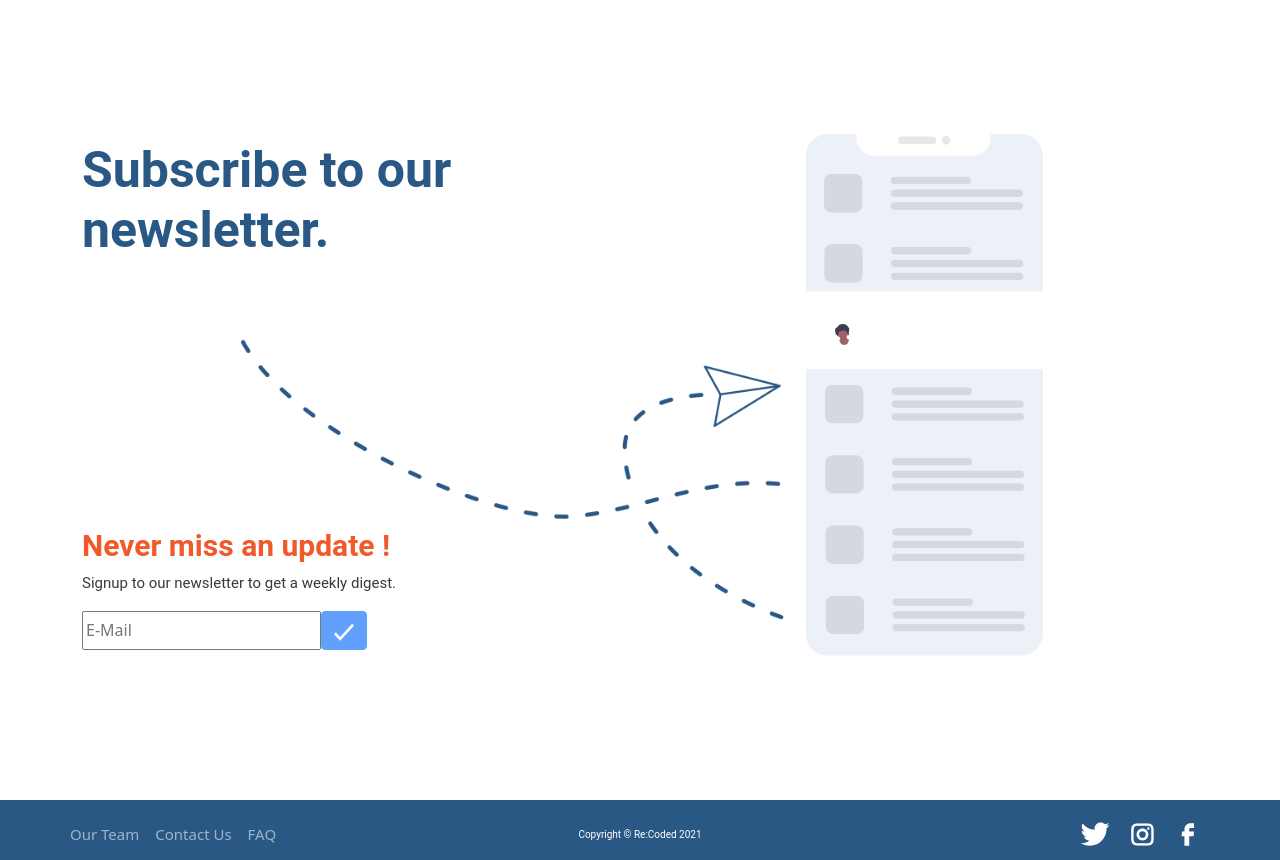
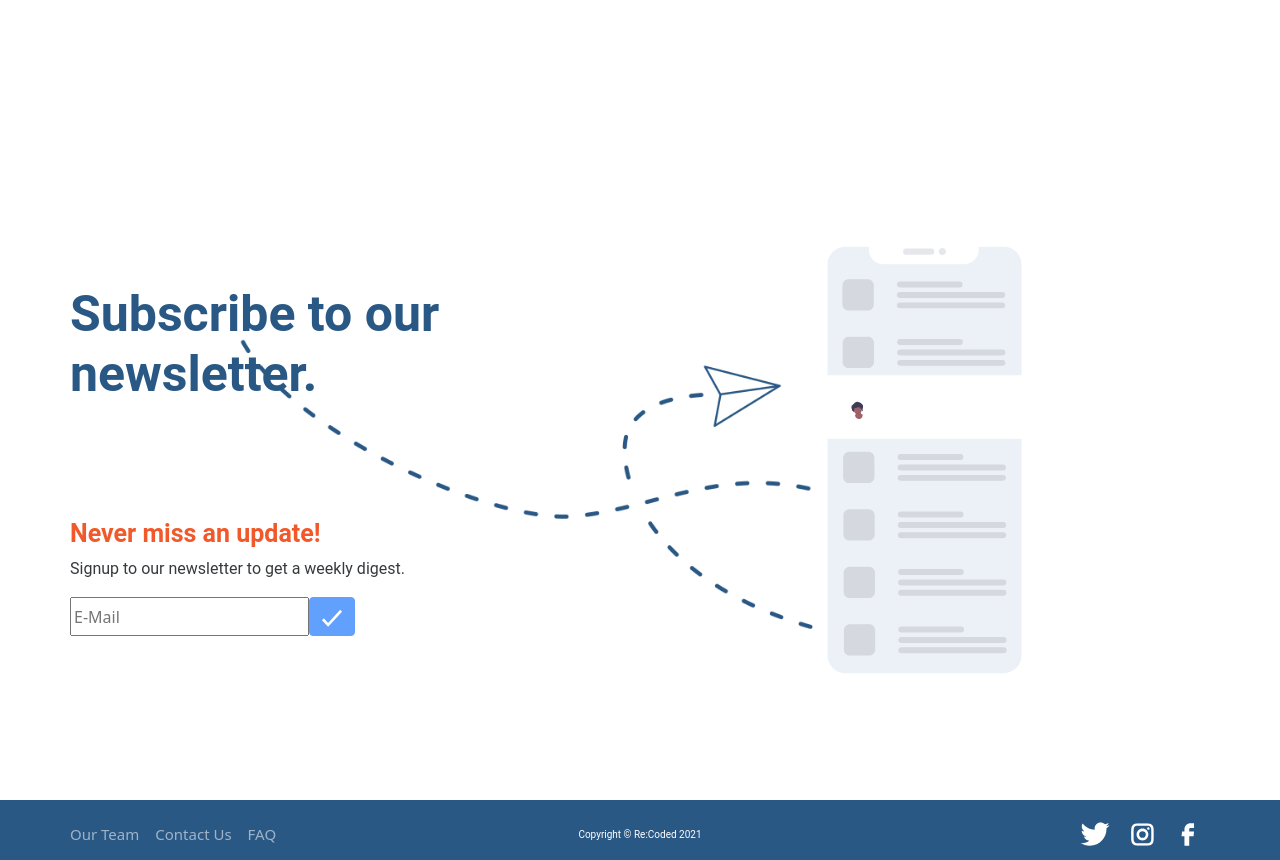
Before and after one commit to ReCoded-Org/capstone-turkey-love-thy-neighbour, a React (Create React App) app: page / in a window 1280 px wide. Shown: the part 3640-4500 px from the top of the page. Built offline with nearby package versions, Linux system fonts and the light colour scheme; no server answers.

Commit message:
Do some style changes

```diff
--- a/src/components/Subscription/index.jsx
+++ b/src/components/Subscription/index.jsx
@@ -2,7 +2,7 @@ import React from "react";
 
 import { Container, Row, Col } from "react-bootstrap";
 
-import PhoneAndNotificationsImg from "../../images/PhoneandNotifications.svg";
+import { ReactComponent as PhoneAndNotificationsImg } from "../../images/PhoneandNotifications.svg";
 import { ReactComponent as CheckIcon } from "../../images/Check.svg";
 
 import "./index.scss";
@@ -26,7 +26,7 @@ function Subscription() {
             <h1>
               Subscribe to our <br /> newsletter.
             </h1>
-            <h3>Never miss an update !</h3>
+            <h3>Never miss an update!</h3>
             <p>Signup to our newsletter to get a weekly digest.</p>
             <div className="button-input-wrapper">
               <input
@@ -42,7 +42,7 @@ function Subscription() {
                 className="btn btn-primary"
                 disabled={!email}
               >
-                <CheckIcon />
+                <CheckIcon className="check-icon" />
               </button>
             </div>
           </Col>
@@ -53,11 +53,7 @@ function Subscription() {
             md={6}
             className="my-md-auto d-flex d-sm-flex d-md-block justify-content-center justify-content-sm-center justify-content-md-center"
           >
-            <img
-              src={PhoneAndNotificationsImg}
-              alt="phoneimg"
-              className="img-fluid"
-            />
+            <PhoneAndNotificationsImg />
           </Col>
         </Row>
       </Container>
--- a/src/components/Subscription/index.scss
+++ b/src/components/Subscription/index.scss
@@ -1,7 +1,7 @@
 @import "../../style/variables";
 
 //laptop background
-@media screen and (min-width: 987px) {
+@media screen and (min-width: 992px) {
   .subscription-img-bg {
     background-image: url("../../images/laptop-background-image.png");
     background-size: cover;
@@ -13,33 +13,35 @@
 
 // tablet&phone background
 .subscription-img-bg {
-  @media screen and (min-width: 375px) and (max-width: 768px) {
+  @media screen and (min-width: 427px) and (max-width: 767px) {
     background-image: url("../../images/PhoneandNotificationsBG.png");
     background-repeat: no-repeat;
     background-attachment: fixed;
     background-position: center right;
-    background-size: 45%;
-    img {
+    background-size: 35%;
+    svg:not(.check-icon) {
       display: none;
     }
   }
+
+  @media screen and (min-width: 376px) and (max-width: 426px) {
+    background-image: url("../../images/PhoneandNotificationsBG.png");
+    background-repeat: no-repeat;
+    background-attachment: fixed;
+    background-position: center right;
+    background-size: 200px 350px;
+    svg:not(.check-icon) {
+      display: none;
+    }
+  }
+
   @media screen and (max-width: 375px) {
     background-image: url("../../images/PhoneandNotificationsBG.png");
     background-repeat: no-repeat;
     background-attachment: fixed;
     background-position: center right;
     background-size: 250px 390px;
-    img {
-      display: none;
-    }
-  }
-  @media screen and (min-width: 376px) and (max-width: 426px) {
-    background-image: url("../../images/PhoneandNotificationsBG.png");
-    background-repeat: no-repeat;
-    background-attachment: fixed;
-    background-position: center right;
-    background-size: 230px 380px;
-    img {
+    svg:not(.check-icon) {
       display: none;
     }
   }
@@ -49,16 +51,30 @@
   height: calc(100vh - 120px);
 
   .subscription-content-container {
+    height: 100%;
+
     .subscription-content-row {
+      & > div {
+        padding: 0;
+      }
       h1 {
         color: $dark-blue;
         font-weight: bold;
-
-        @media screen and (min-width: 769px) {
-          padding-bottom: 200px;
+        @media screen and (min-width: 1200px) {
           font-size: 50px;
+          margin-bottom: 115px;
         }
-        @media screen and (min-width: 426px) and (max-width: 768px) {
+        @media screen and (min-width: 992px) and (max-width: 1199px) {
+          font-size: 48px;
+          margin-bottom: 115px;
+        }
+        // @media screen and (max-width: 992px) {
+        // }
+        // @media screen and (min-width: 769px) {
+        //   padding-bottom: 45px;
+        //   font-size: 50px;
+        // }
+        @media screen and (min-width: 426px) and (max-width: 991px) {
           font-size: 38px;
           padding-bottom: 220px;
           padding-top: 50px;
@@ -76,28 +92,15 @@
       h3 {
         color: $logo-red;
         font-weight: bold;
-        @media screen and (min-width: 768px) {
-          font-size: 30px;
-          margin-top: 60px;
-        }
-        @media screen and (max-width: 767px) {
-          font-size: 20px;
+        @media screen and (min-width: 991px) {
+          font-size: 25px;
         }
       }
 
       p {
         color: $black;
-        @media screen and (min-width: 768px) {
-          font-size: 15px;
-        }
-        @media screen and (max-width: 767px) {
-          font-size: 11px;
-        }
-        @media screen and (min-width: 376px) and (max-width: 425px) {
-          font-size: 15px;
-        }
-        @media screen and (max-width: 375px) {
-          font-size: 15px;
+        @media screen and (max-width: 991px) {
+          font-size: 14px;
         }
       }
 
@@ -106,10 +109,10 @@
         flex-direction: row;
       }
 
-      img {
+      svg:not(.check-icon) {
         @media screen and (min-width: 768px) {
           width: 100%;
-          height: 550px !important;
+          height: 450px !important;
         }
       }
     }
```
